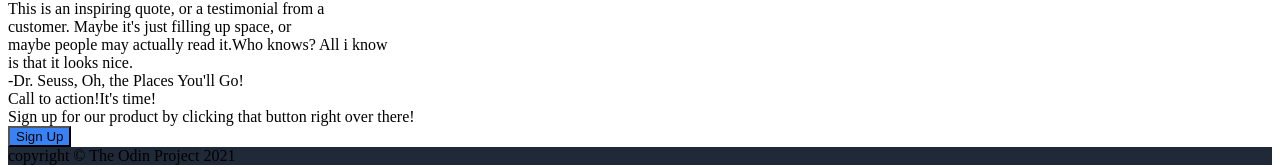
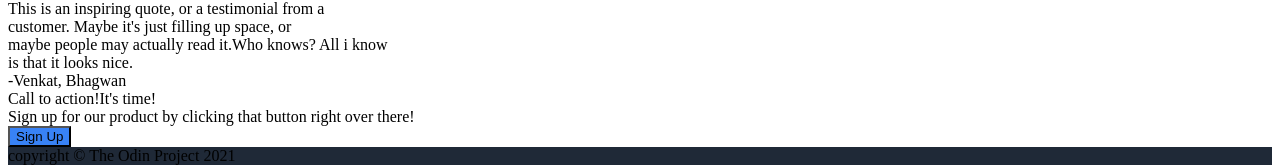
Before and after one commit to Venkatr01/Landingpage, a plain HTML site: page index.html in a window 1280 px wide. Shown: the part 1010-1177 px from the top of the page. Drawn offline with Linux system fonts and the light colour scheme.

Commit message:
Add few modifications

```diff
--- a/index.html
+++ b/index.html
@@ -48,9 +48,11 @@
     <div class="quote-container">
         <div class="quote">
             This is an inspiring quote, or a testimonial from a <br>customer. Maybe it's just filling up space, or <br>maybe people may actually read it.Who knows? All i know <br>is that it looks nice.
-            <br> -Dr. Seuss, Oh, the Places You'll Go!
         </div>
+        <div class="writer">-Venkat, Bhagwan</div>
     </div>
+
+
     <div class="signup-container">
         <div class="signup"><span>Call to action!It's time!</span><br>Sign up for our product by clicking that button right over there!</div>
         <button>Sign Up</button>
```
